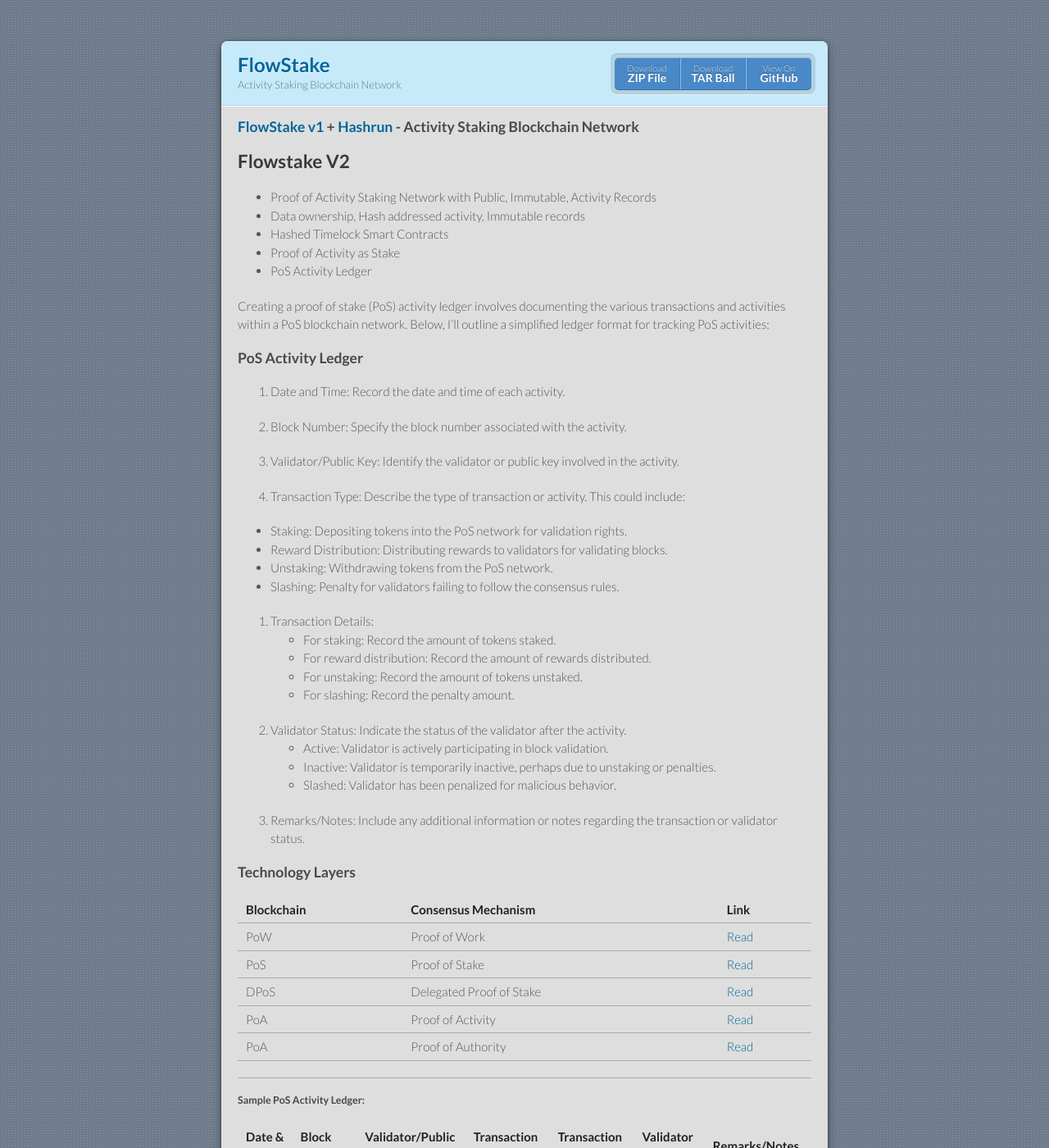
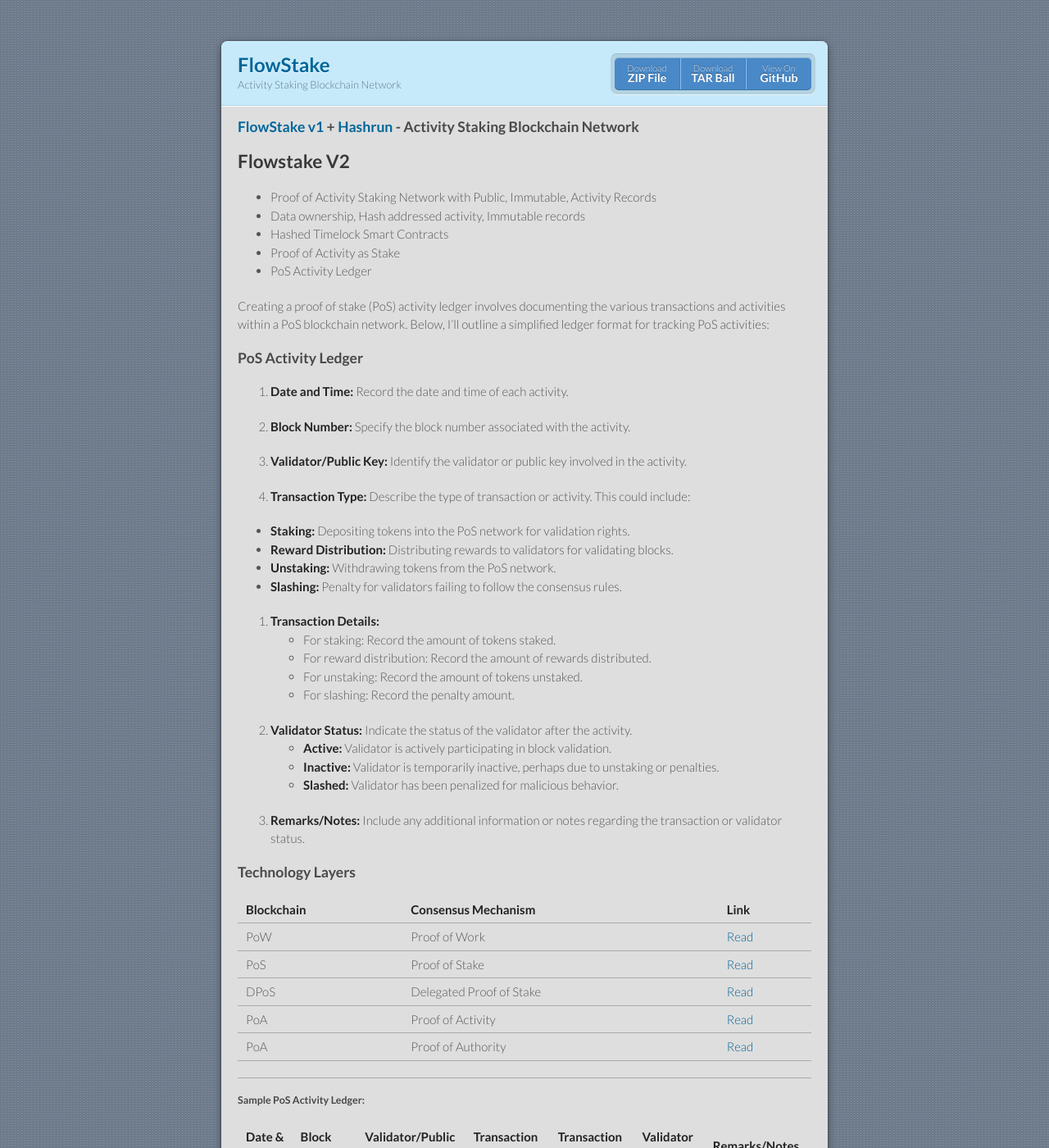
Before and after one commit to flowstake/flowstake.github.io, a Jekyll site: the page built from index.md, in a window 1280 px wide and 1400 px high. Shown: the whole window at 82% size. Built offline with Jekyll 4.4.1, drawn with Linux system fonts in a browser that asks for light colours; our own code applies the rules of GitHub Pages for plain Markdown files; some of the changed text lies outside the part shown.

````diff
--- a/index.md
+++ b/index.md
@@ -11,31 +11,31 @@ Creating a proof of stake (PoS) activity ledger involves documenting the various
 
 ### PoS Activity Ledger
 
-1. Date and Time: Record the date and time of each activity.
+1. **Date and Time:** Record the date and time of each activity.
 
-2. Block Number: Specify the block number associated with the activity.
+2. **Block Number:** Specify the block number associated with the activity.
 
-3. Validator/Public Key: Identify the validator or public key involved in the activity.
+3. **Validator/Public Key:** Identify the validator or public key involved in the activity.
 
-4. Transaction Type: Describe the type of transaction or activity. This could include:
+4. **Transaction Type:** Describe the type of transaction or activity. This could include:
 
-* Staking: Depositing tokens into the PoS network for validation rights.
-* Reward Distribution: Distributing rewards to validators for validating blocks.
-* Unstaking: Withdrawing tokens from the PoS network.
-* Slashing: Penalty for validators failing to follow the consensus rules.
+* **Staking:** Depositing tokens into the PoS network for validation rights.
+* **Reward Distribution:** Distributing rewards to validators for validating blocks.
+* **Unstaking:** Withdrawing tokens from the PoS network.
+* **Slashing:** Penalty for validators failing to follow the consensus rules.
 
-5. Transaction Details:
+5. **Transaction Details:**
 * For staking: Record the amount of tokens staked.
 * For reward distribution: Record the amount of rewards distributed.
 * For unstaking: Record the amount of tokens unstaked.
 * For slashing: Record the penalty amount.
 
-6. Validator Status: Indicate the status of the validator after the activity.
-* Active: Validator is actively participating in block validation.
-* Inactive: Validator is temporarily inactive, perhaps due to unstaking or penalties.
-* Slashed: Validator has been penalized for malicious behavior.
+6. **Validator Status:** Indicate the status of the validator after the activity.
+* **Active:** Validator is actively participating in block validation.
+* **Inactive:** Validator is temporarily inactive, perhaps due to unstaking or penalties.
+* **Slashed:** Validator has been penalized for malicious behavior.
 
-7. Remarks/Notes: Include any additional information or notes regarding the transaction or validator status.
+7. **Remarks/Notes:** Include any additional information or notes regarding the transaction or validator status.
 
 ### Technology Layers
 
@@ -117,7 +117,7 @@ Creating a proof of stake (PoS) activity ledger involves documenting the various
 * Completed / Accomplished:
 * Failed:
 
-##### Smart Contract State
+#### Smart Contract State
 * Donations lock
     * Impossible for donor to send ETH to smart contract during on-going challenge.
 * Value lock
@@ -142,9 +142,10 @@ Threshold signatures can be included in the code to facilitate group attestation
 
 4. Signature Verification: The generated threshold signature can be verified using the corresponding public key. The verification process ensures that the signature is valid and authenticates the group attestation.
 
-#### Here's a simplified example of how to implement threshold signatures using the BLS BLS (Boneh-Lynn-Shacham) threshold signature scheme in JavaScript using the @chainsafe/bls library:
 
 ### [flowstake/bls](https://github.com/flowstake/bls)
+
+#### Here's a simplified example of how to implement threshold signatures using the BLS BLS (Boneh-Lynn-Shacham) threshold signature scheme in JavaScript using the @chainsafe/bls library:
 
 ```javascript
 const { SecretKey, PublicKey, Signature } = require('@chainsafe/bls');
````
Also changed, not shown: other parts of index.md (+4 -4 lines).
